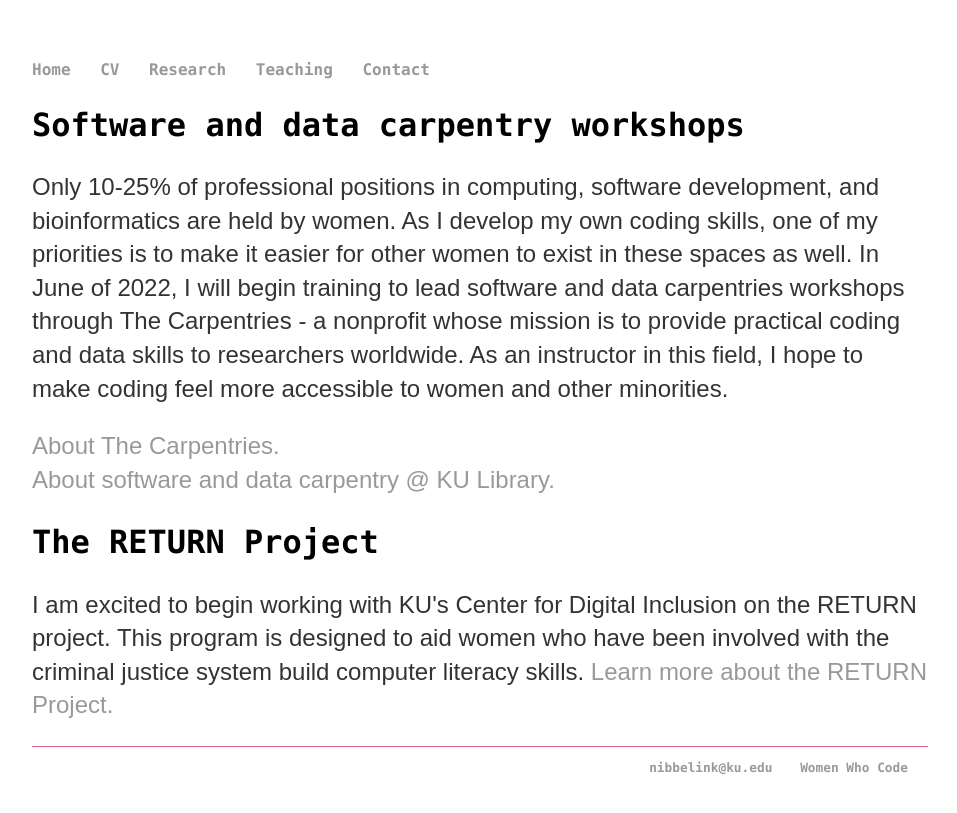
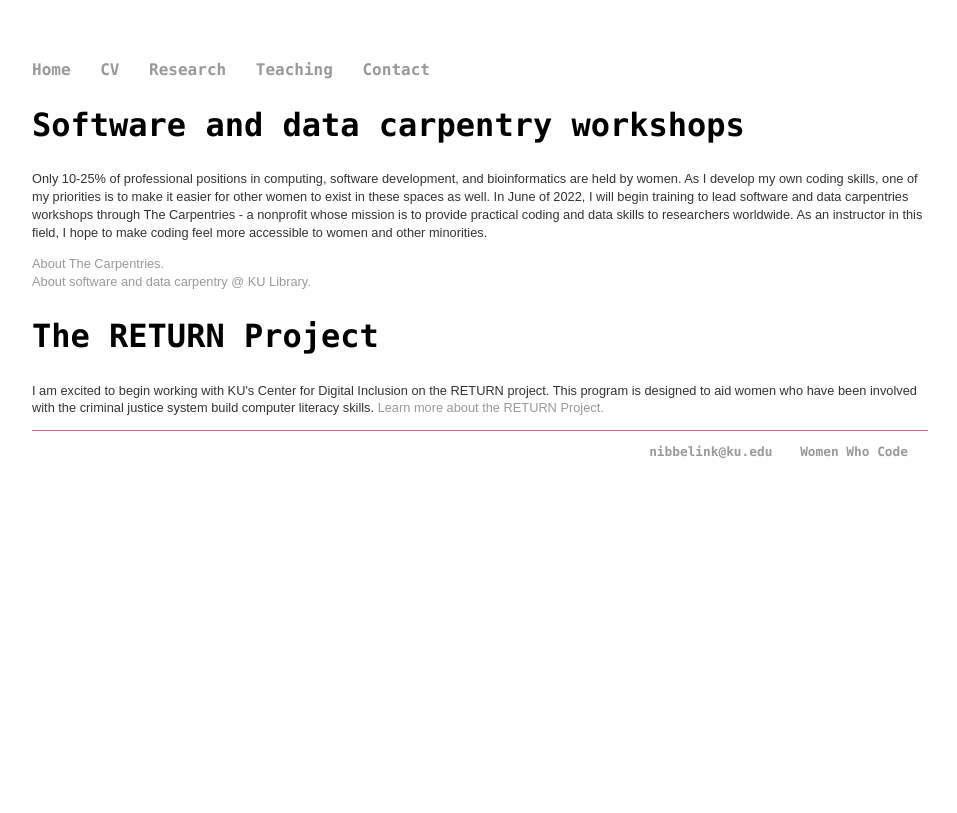
Before and after one commit to megannibbs/megannibbelink.github.io, a Jekyll site: the page built from return/index.html, in a window 1280 px wide. Shown: the top 813 px of the page, without its empty margins (160-1117 px from the left). Built offline with Jekyll 4.4.1, drawn with Linux system fonts in a browser that asks for light colours.

Commit message:
Update main.css

```diff
--- a/css/main.css
+++ b/css/main.css
@@ -31,13 +31,13 @@
     font-family:'Consolas', 'monaco', 'monospace';
 }
 h3 {
-    font-size: 1.5em;
+    font-size: 1em;
     font-family:'Consolas', 'monaco', 'monospace';
     line-height: 1.4em;
     color: #333;
 }
 p {
-    font-size: 1.5em;
+    font-size: 0.8em;
     font-family:'Avenir', 'Arial', sans-serif;
     line-height: 1.4em;
     color: #333;
```
